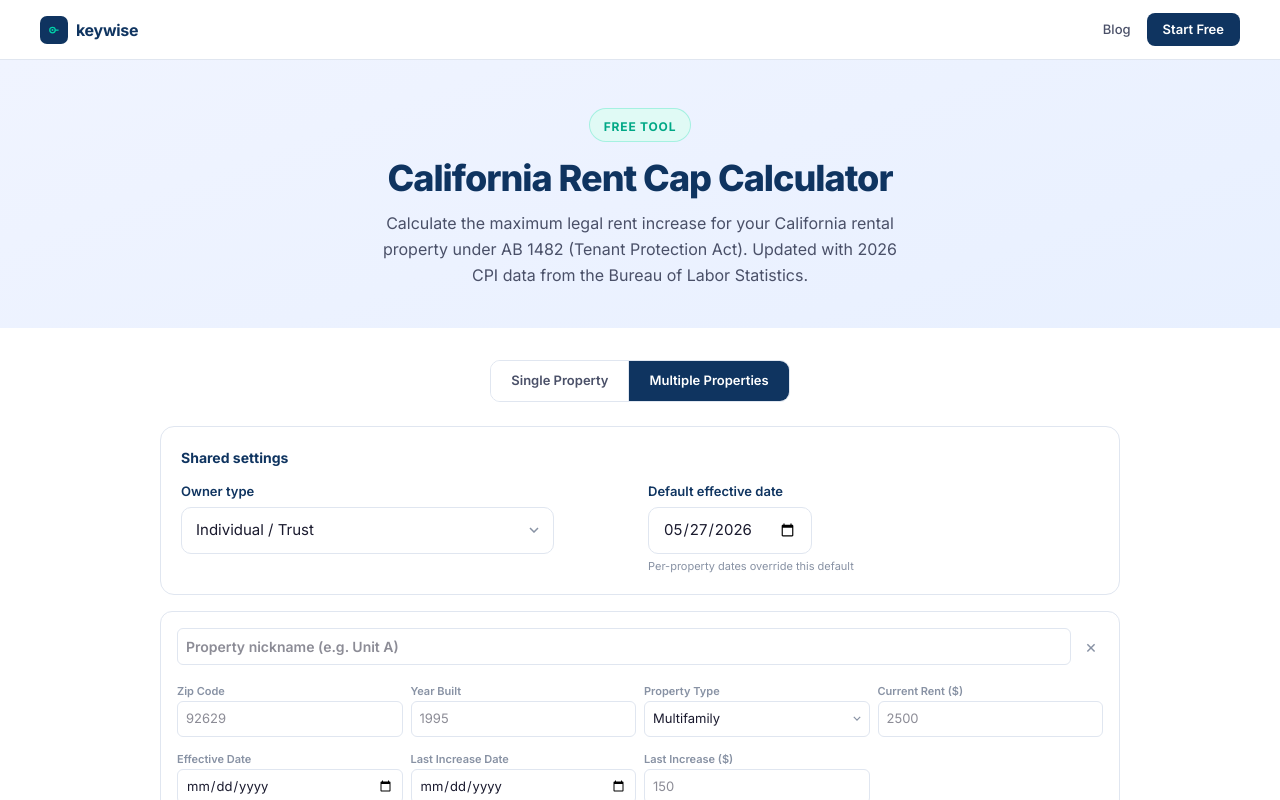
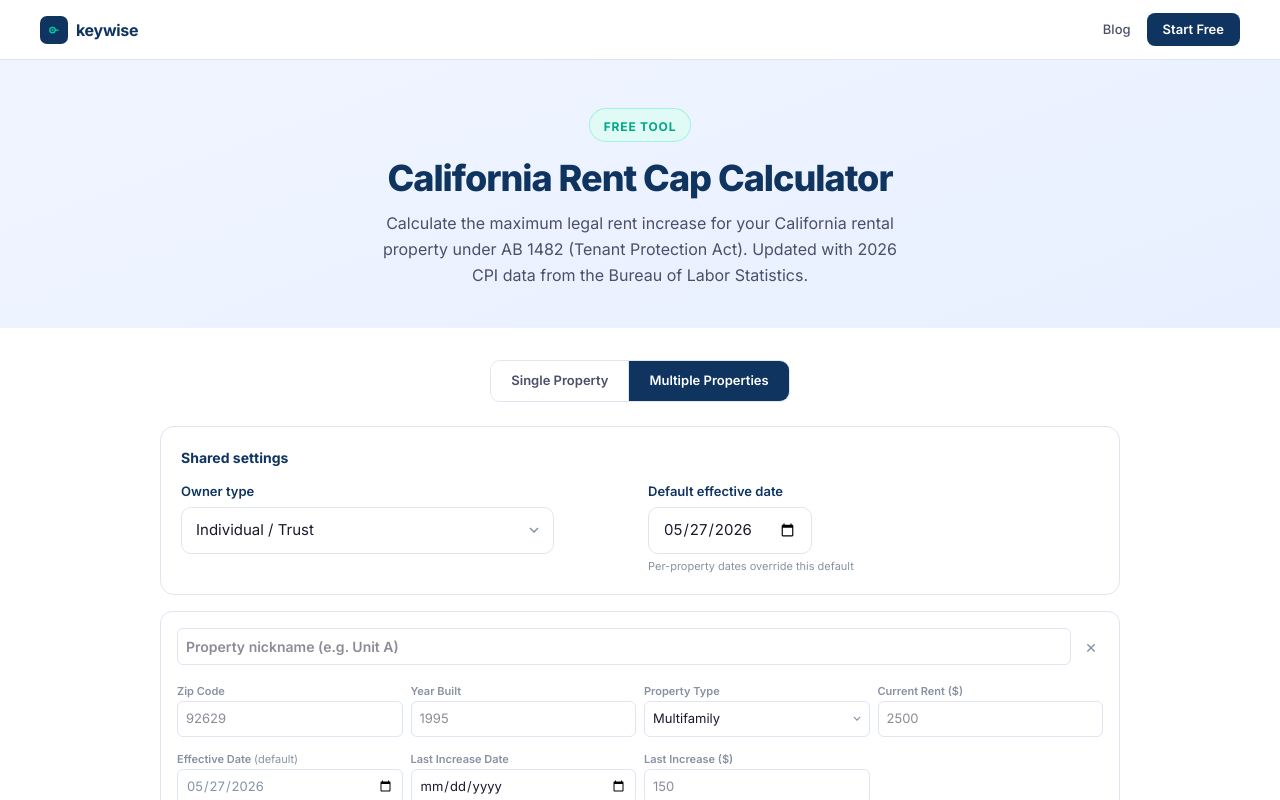
Before and after one commit to keywise-app/keywise, a Next.js app: page /tools/ca/ab1482-calculator in a window 1280 px wide. Both pictures are taken after a click on the button "Multiple Properties". Shown: the top 800 px of the page. Built offline with nearby package versions, Linux system fonts and the light colour scheme; no server answers.

Commit message:
Show default effective date in row inputs so user sees what's being used

```diff
--- a/app/tools/ca/ab1482-calculator/TableMode.tsx
+++ b/app/tools/ca/ab1482-calculator/TableMode.tsx
@@ -232,8 +232,8 @@ export default function TableMode() {
                   <input style={cellInput} inputMode="decimal" placeholder="2500" value={row.currentRent} onChange={e => updateRow(row.id, 'currentRent', e.target.value.replace(/[^0-9.]/g, ''))} />
                 </div>
                 <div>
-                  <label style={{ fontSize: 11, color: INK_MUTED, fontWeight: 600 }}>Effective Date</label>
-                  <input style={cellInput} type="date" value={row.effectiveDate} onChange={e => updateRow(row.id, 'effectiveDate', e.target.value)} />
+                  <label style={{ fontSize: 11, color: INK_MUTED, fontWeight: 600 }}>Effective Date {!row.effectiveDate && effectiveDate ? <span style={{ fontWeight: 400 }}>(default)</span> : ''}</label>
+                  <input style={{ ...cellInput, color: row.effectiveDate ? INK : INK_MUTED }} type="date" value={row.effectiveDate || effectiveDate} onChange={e => updateRow(row.id, 'effectiveDate', e.target.value === effectiveDate ? '' : e.target.value)} />
                 </div>
                 <div>
                   <label style={{ fontSize: 11, color: INK_MUTED, fontWeight: 600 }}>Last Increase Date</label>
```
